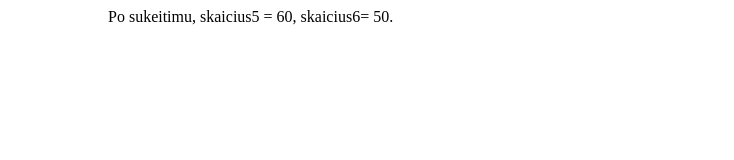
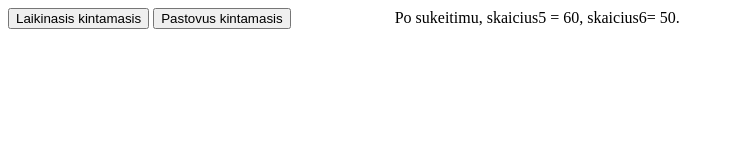
Before and after one commit to vadimsharanov/2-namu-darbai, a plain HTML site: page index.html in a window 1280 px wide. Shown: the whole page, without its empty margins (0-734 px from the left). Drawn offline with Linux system fonts and the light colour scheme.

Commit message:
With buttons

```diff
--- a/index.html
+++ b/index.html
@@ -13,6 +13,8 @@
     }
 </style>
 <body>
+    <button onclick="myFunction1()">Laikinasis kintamasis</button>
+    <button onclick="myFunction2()">Pastovus kintamasis</button>
     <div id="Rezultatas"></div>
     <script src="./myScript.js"></script>
 </body>
--- a/myScript.js
+++ b/myScript.js
@@ -3,6 +3,7 @@
 "use strict"
 
 //2. Kintamuju aprasymas.
+
 
 var skaicius1, skaicius2, skaicius3, skaicius4;
 skaicius1 = 10;
@@ -38,12 +39,18 @@ skaicius1 = skaicius2;
 skaicius2 = laikinasis_kintamasis;
 
 // 6. Rezultatu isvedimas i alert.
+
+function myFunction1() {
 alert(" Po sukeitimu skaicius1 =  " +  skaicius1);
 alert(" Po sukeitimu skaicius2 =  " +  skaicius2);
+}
 
 [skaicius3,skaicius4] = [skaicius4,skaicius3];
-alert(" Po sukeitimu skaicius3 =  " +  skaicius3);
-alert(" Po sukeitimu skaicius4 =  " +  skaicius4);
+function myFunction2() {
+    alert(" Po sukeitimu skaicius3 =  " +  skaicius3);
+    alert(" Po sukeitimu skaicius4 =  " +  skaicius4);
+    }
+
 
 // 7. maxSkaicius
 var maxSkaicius = Number.MAX_VALUE;
```
